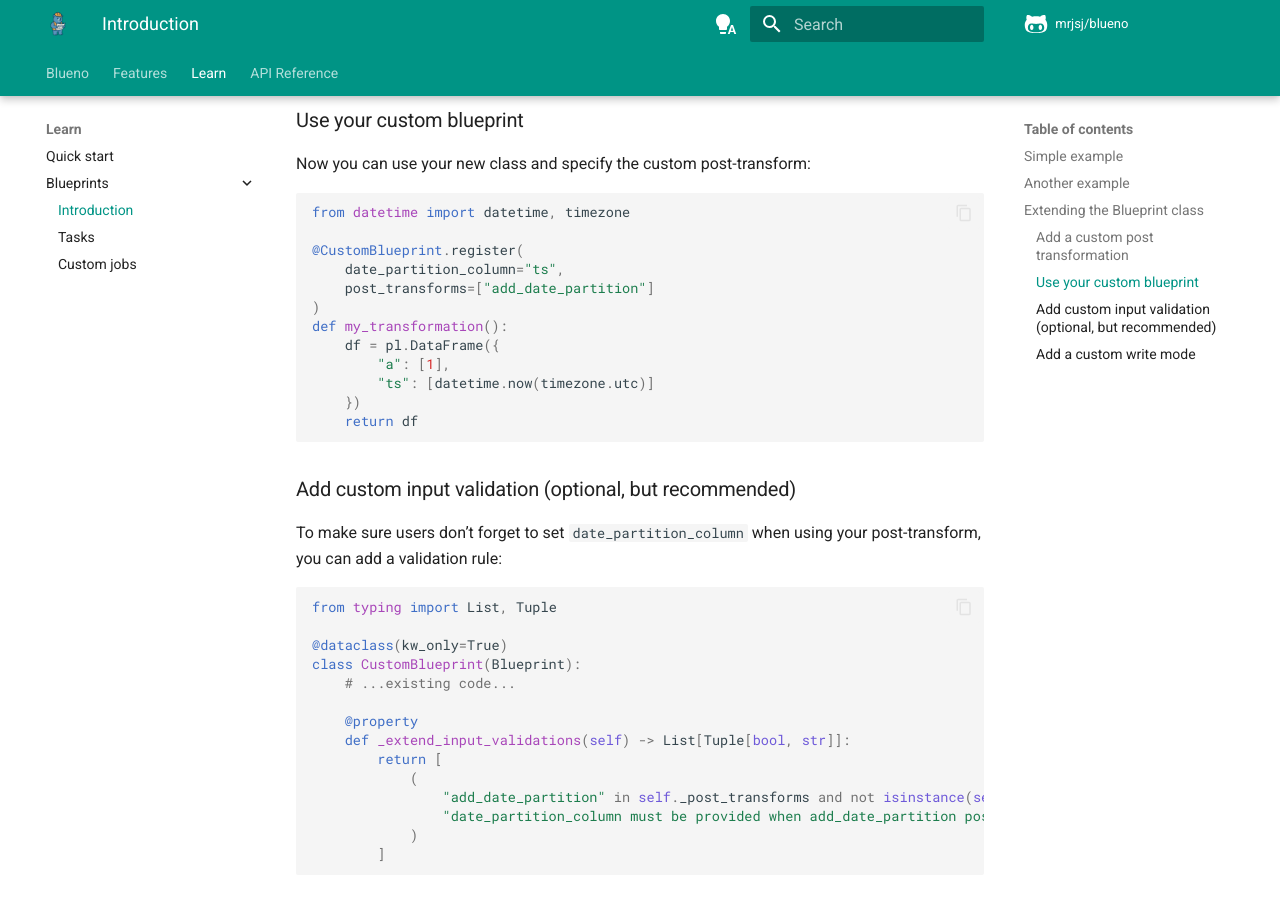
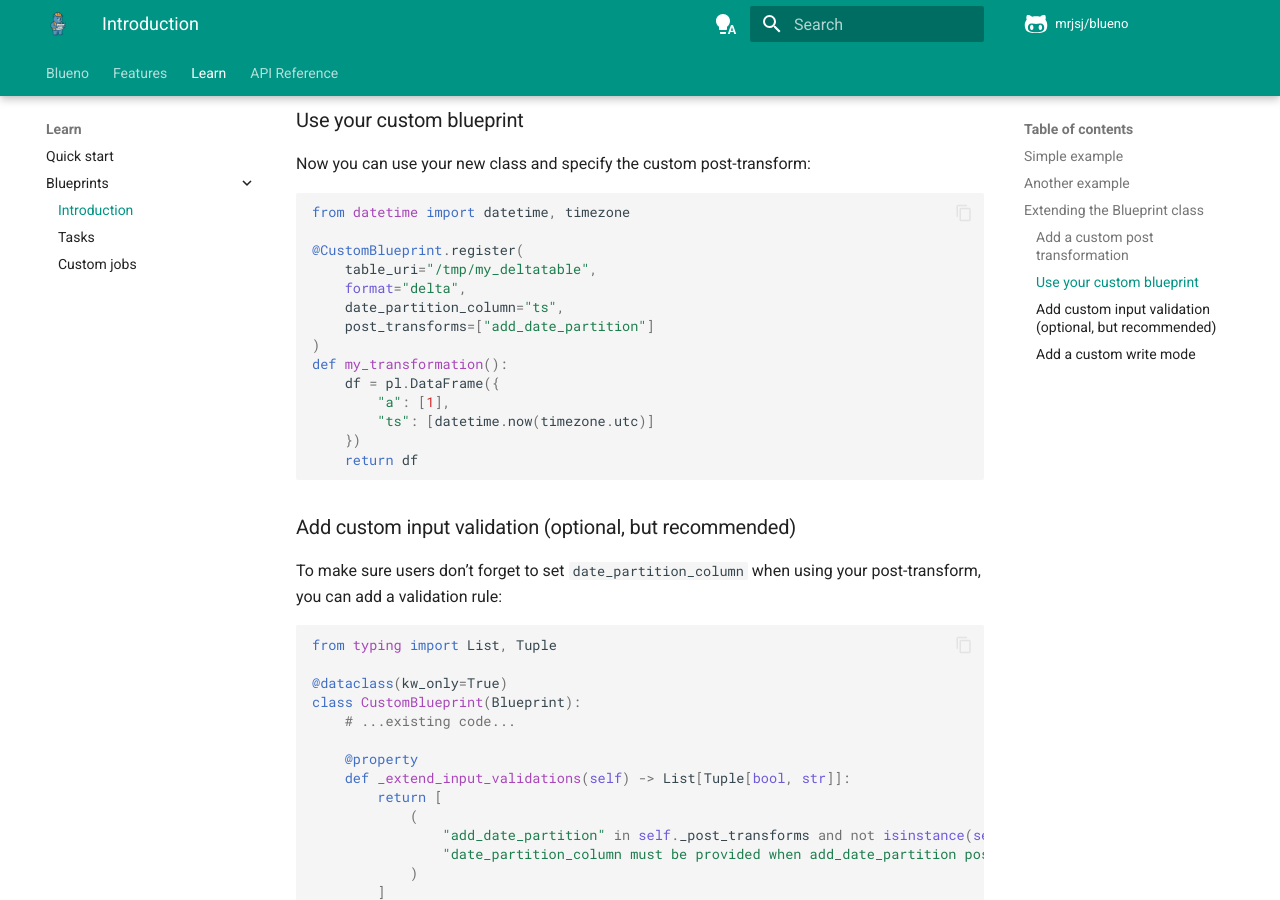
Before and after one commit to mrjsj/blueno, an MkDocs documentation site: the page built from docs/learn/blueprints/introduction.md, in a window 1280 px wide and 900 px high, scrolled down 7120 px. Built offline with MkDocs 1.6.1 and Material for MkDocs 9.7.7, drawn with Linux system fonts in a browser that asks for light colours; comment, search, counter and statistics services are not loaded.

Commit message:
fix doc tests

````diff
--- a/docs/learn/blueprints/introduction.md
+++ b/docs/learn/blueprints/introduction.md
@@ -293,10 +293,12 @@
 
 Now you can use your new class and specify the custom post-transform:
 
-```python
+```{.python continuation}
 from datetime import datetime, timezone
 
 @CustomBlueprint.register(
+    table_uri="/tmp/my_deltatable",
+    format="delta",
     date_partition_column="ts",
     post_transforms=["add_date_partition"]
 )
@@ -312,7 +314,7 @@
 
 To make sure users don’t forget to set `date_partition_column` when using your post-transform, you can add a validation rule:
 
-```python
+```{.python continuation}
 from typing import List, Tuple
 
 @dataclass(kw_only=True)
@@ -333,7 +335,7 @@
 
 You can also add a write method that only overwrites the partitions present in your dataframe:
 
-```python
+```{.python continuation}
 from deltalake import write_deltalake
 
 @dataclass(kw_only=True)
````
